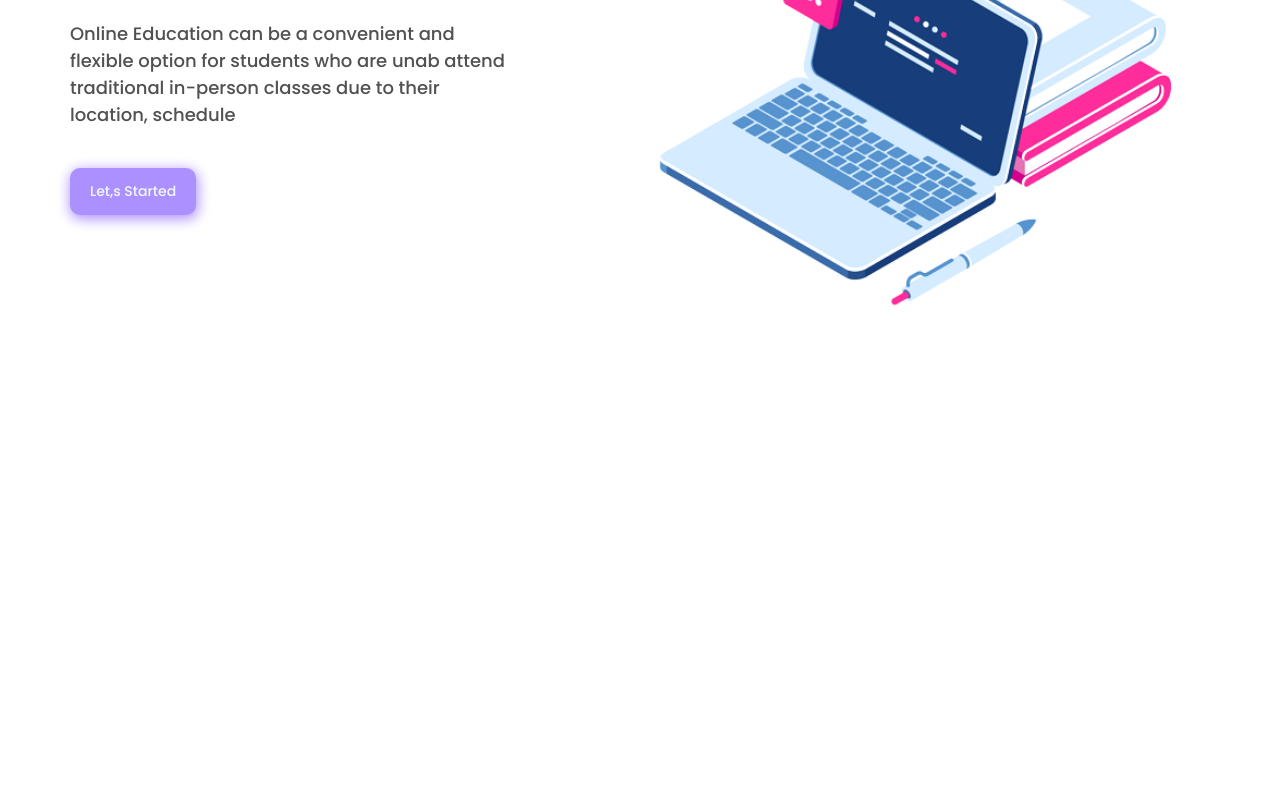
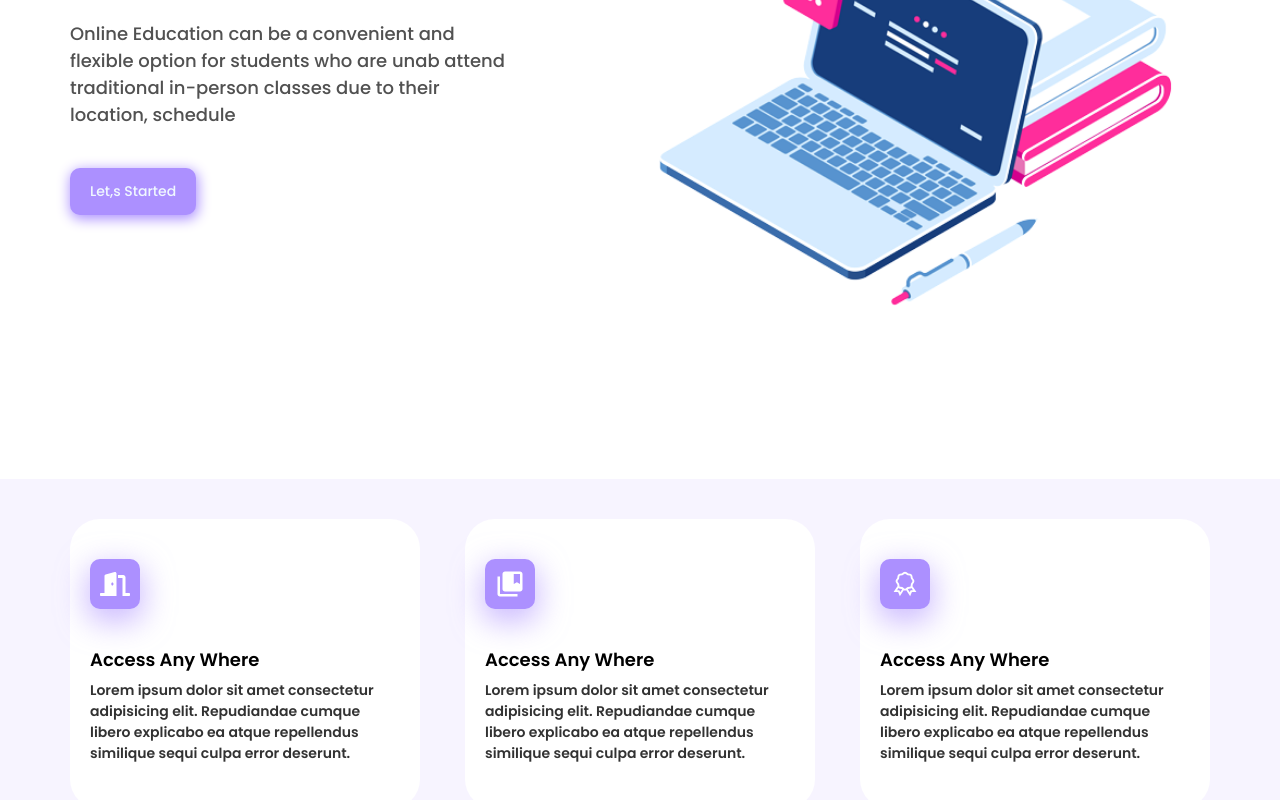
Before and after one commit to DiasTime/CourseHub, a React (Vite) app in the folder frontend/: page / in a window 1280 px wide. Shown: the part 1054-1854 px from the top of the page. Before the commit the page ends 1533 px from the top, so only its background shows below. Built offline with nearby package versions, Linux system fonts and the light colour scheme; no server answers; the database is empty.

Commit message:
[fdsfnqt

```diff
--- /dev/null
+++ b/frontend/src/components/Benefits.jsx
@@ -0,0 +1,17 @@
+import React from 'react';
+import InfoBox from './InfoBox';
+
+const Benefits = () => {
+  return (
+    <div className="purpleBG">
+      <div className="wrapper">
+        <div className="first_row">
+          <InfoBox />
+        </div>
+        <div className="second_row"></div>
+      </div>
+    </div>
+  );
+};
+
+export default Benefits;
--- /dev/null
+++ b/frontend/src/components/InfoBox.jsx
@@ -0,0 +1,36 @@
+import { FaDoorOpen } from 'react-icons/fa';
+import { MdCollectionsBookmark } from 'react-icons/md';
+import { LiaCertificateSolid } from 'react-icons/lia';
+
+const InfoBox = ({ icon }) => {
+  return (
+    <>
+      <div className="infoBox">
+        <FaDoorOpen className="infoBoxIcon" />
+        <p className="infoBoxTitle">Access Any Where</p>
+        <p className="infoBoxDescription">
+          Lorem ipsum dolor sit amet consectetur adipisicing elit. Repudiandae cumque libero
+          explicabo ea atque repellendus similique sequi culpa error deserunt.
+        </p>
+      </div>
+      <div className="infoBox">
+        <MdCollectionsBookmark className="infoBoxIcon" />
+        <p className="infoBoxTitle">Access Any Where</p>
+        <p className="infoBoxDescription">
+          Lorem ipsum dolor sit amet consectetur adipisicing elit. Repudiandae cumque libero
+          explicabo ea atque repellendus similique sequi culpa error deserunt.
+        </p>
+      </div>
+      <div className="infoBox">
+        <LiaCertificateSolid className="infoBoxIcon" />
+        <p className="infoBoxTitle">Access Any Where</p>
+        <p className="infoBoxDescription">
+          Lorem ipsum dolor sit amet consectetur adipisicing elit. Repudiandae cumque libero
+          explicabo ea atque repellendus similique sequi culpa error deserunt.
+        </p>
+      </div>
+    </>
+  );
+};
+
+export default InfoBox;
--- a/frontend/src/pages/Home.jsx
+++ b/frontend/src/pages/Home.jsx
@@ -1,12 +1,14 @@
 import React from 'react';
 import Intro from '../components/Intro';
 import Description from '../components/Description';
+import Benefits from '../components/Benefits';
 
 function Home() {
   return (
     <>
       <Intro />
       <Description />
+      <Benefits />
     </>
   );
 }
--- a/frontend/src/styles/all.css
+++ b/frontend/src/styles/all.css
@@ -2,6 +2,8 @@
 @import './header.css';
 @import './intro.css';
 @import './description.css';
+@import './benefits.css';
+
 * {
   margin: 0;
   padding: 0;
--- /dev/null
+++ b/frontend/src/styles/benefits.css
@@ -0,0 +1,40 @@
+.purpleBG {
+  background-color: #f7f4ff;
+  /* background-color: #ddd1ff; */
+}
+
+.infoBox {
+  width: 350px;
+  height: 290px;
+  background-color: #fff;
+  border-radius: 30px;
+  padding: 40px 20px 0 20px;
+}
+
+.first_row {
+  padding: 20px 0;
+  display: flex;
+  justify-content: space-between;
+}
+
+.infoBoxDescription {
+  font-size: 14px;
+  font-weight: 600;
+  opacity: 0.8;
+}
+
+.infoBoxTitle {
+  font-weight: 600;
+  margin-top: 30px;
+  margin-bottom: 7px;
+  font-size: 18px;
+}
+
+.infoBoxIcon {
+  font-size: 50px;
+  color: #fff;
+  background-color: #ac90ff;
+  padding: 10px;
+  border-radius: 10px;
+  box-shadow: 0px 10px 30px 3px rgba(172, 144, 255, 0.6);
+}
--- a/frontend/src/styles/intro.css
+++ b/frontend/src/styles/intro.css
@@ -7,7 +7,7 @@
 
 .center_content h1 {
   font-family: 'Poppins', sans-serif;
-  font-weight: 500;
+  font-weight: 600;
   color: #0e0e0f;
   font-size: 70px;
   max-width: 900px;
```
